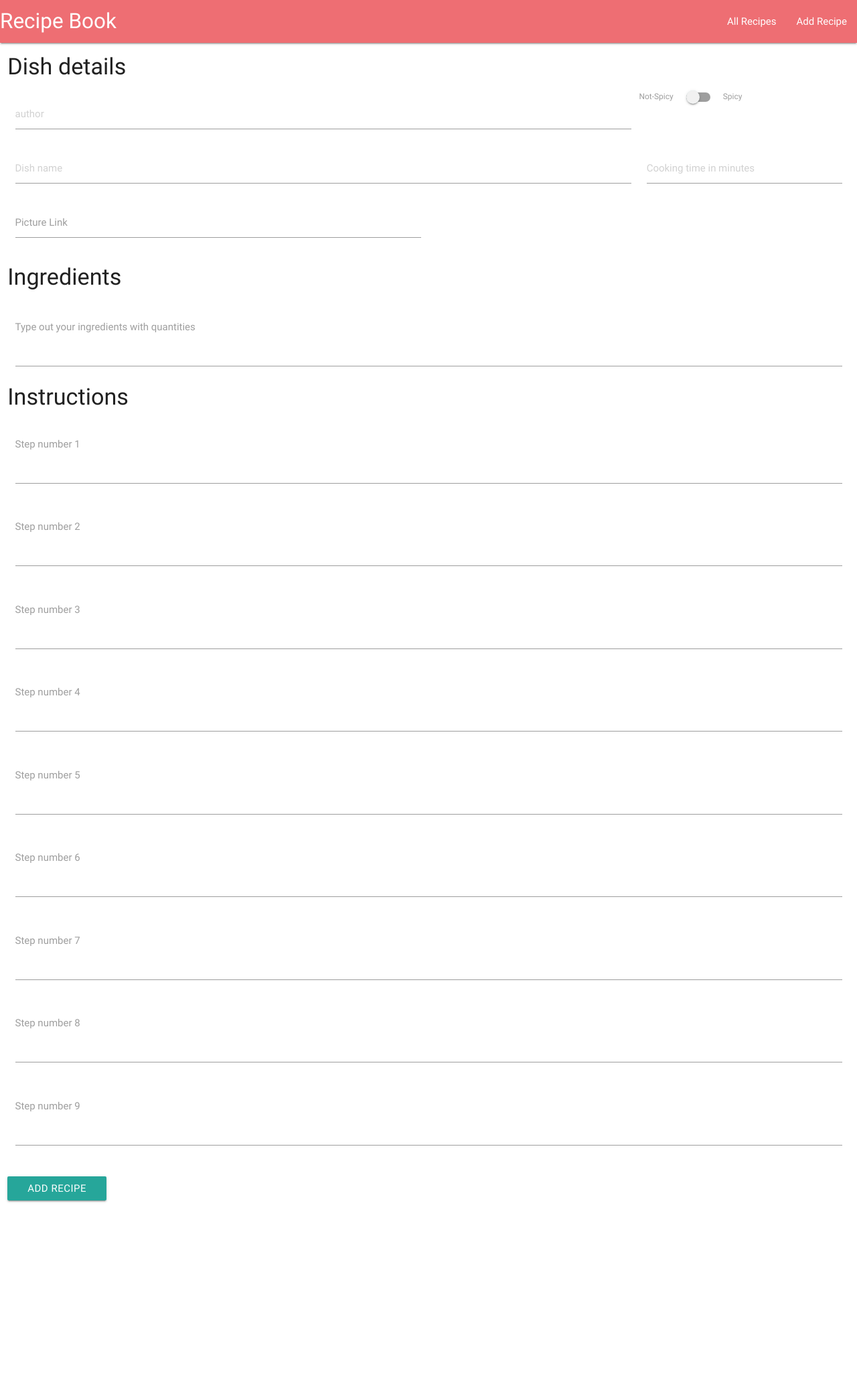
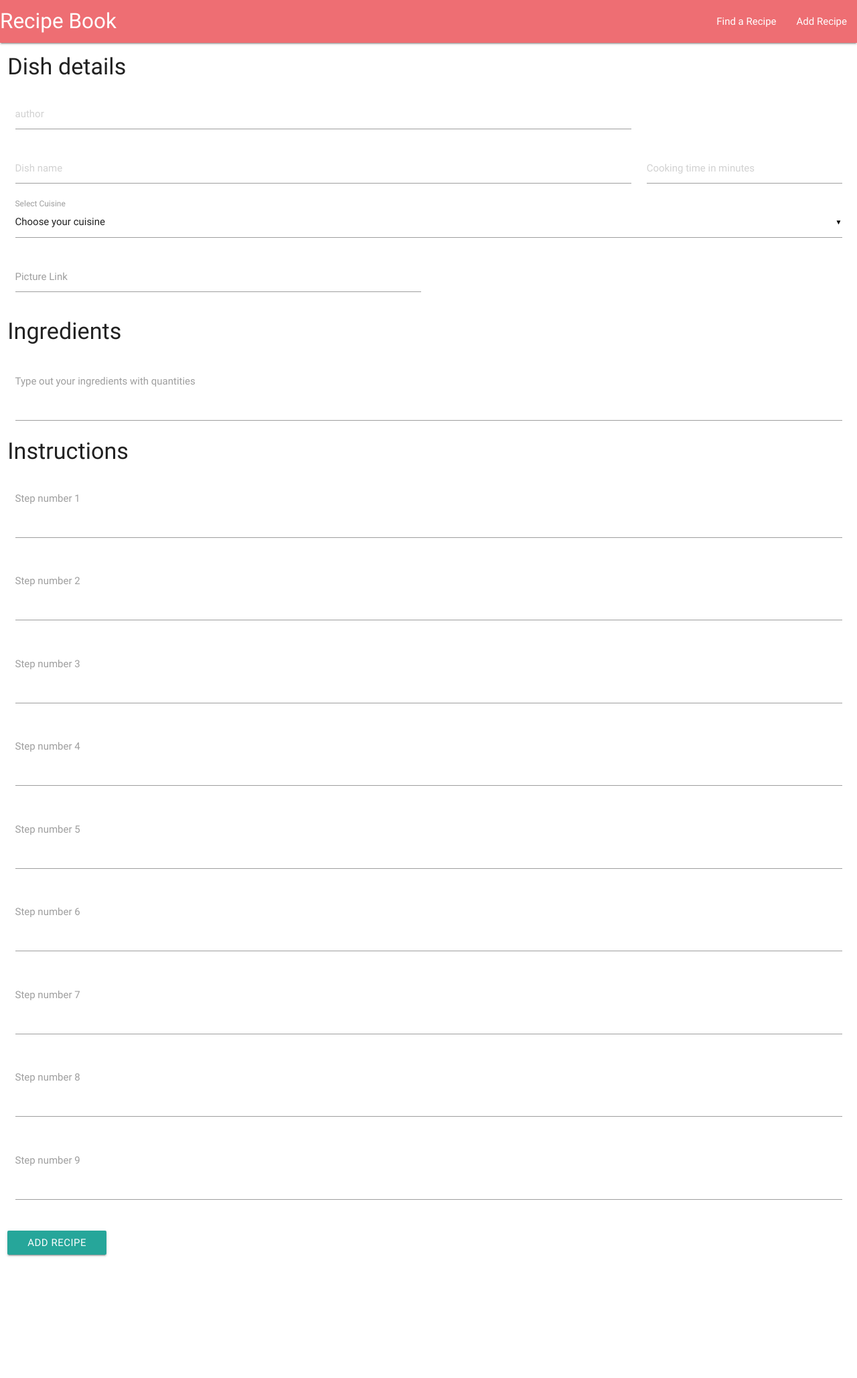
Before and after one commit to harryphelps2/recipe-hp, a Flask app: page /add_recipe in a window 1280 px wide. Shown: the top 2057 px of the page at 67% size. Before the commit the page ends 1795 px from the top, so only its background shows below. Run offline with Flask 2, Linux system fonts and the light colour scheme; data that the repository does not hold is empty; some libraries are stand-ins or nearby versions.

Commit message:
Add cuisine option.

```diff
--- a/app.py
+++ b/app.py
@@ -12,6 +12,18 @@ mongo = PyMongo(app)
 
 @app.route('/')
 def get_recipes():
+    return render_template("index.html",
+    recipes=mongo.db.recipes.find())
+
+# List and filter recipes
+@app.route('/list_recipes')
+def list_recipes():
+    # Filtered based on various criteria (e.g. allergens, cuisine, etc…) and
+    # order them based on some
+    # reasonable aspect (e.g. number of views or upvotes).
+    # Create a frontend page to
+    #  display these, and to show some summary statistics around the list (e.g. number
+    #  of matching recipes, number of new recipes.
     return render_template("list_recipes.html",
     recipes=mongo.db.recipes.find())
 
@@ -25,19 +37,17 @@ def upvote(recipe_id):
     recipes = mongo.db.recipes
     the_recipe =  mongo.db.recipes.find_one({"_id": ObjectId(recipe_id)})
     current_upvotes = the_recipe['upvotes']
-    print(type(current_upvotes))
     new_upvotes = current_upvotes + 1
-    print(type(new_upvotes))
     recipes.update(
         {'_id': ObjectId(recipe_id)},
         { '$set': { "upvotes": new_upvotes } }
     )
-    # the_recipe['upvotes'] += 1
     return redirect(url_for('cook_recipe', oid=recipe_id ))
 
 @app.route('/add_recipe')
 def add_recipe():
-    return render_template("add_recipe.html")
+    return render_template("add_recipe.html",
+    cuisines=mongo.db.cuisines.find())
 
 @app.route('/insert_recipe', methods=['POST','GET'])
 def insert_recipe():
@@ -49,7 +59,7 @@ def insert_recipe():
 @app.route('/edit_recipe/<recipe_id>', methods=['POST','GET'])
 def edit_recipe(recipe_id):
     the_recipe =  mongo.db.recipes.find_one({"_id": ObjectId(recipe_id)})
-    return render_template('edit_recipe.html', recipe=the_recipe)
+    return render_template('edit_recipe.html', recipe=the_recipe, cuisines=mongo.db.cuisines.find())
 
 @app.route('/update_recipe/<recipe_id>', methods=["GET","POST"])
 def update_recipe(recipe_id):
@@ -57,12 +67,13 @@ def update_recipe(recipe_id):
     recipes = mongo.db.recipes
     recipes.update( {'_id': ObjectId(recipe_id)},
     {
+        '$set':{
         'dish':request.form['dish'],
-        'author':username,
+        'author':request.form['author'],
         'cooking_time':request.form['cooking_time'],
         'picture' : request.form['picture'],
         'ingredients': request.form['ingredients'],
-        'upvotes': '0',
+        'cuisine' : request.form['cuisine'],
         'step_1':request.form['step_1'],
         'step_2':request.form['step_2'],
         'step_3':request.form['step_3'],
@@ -73,6 +84,7 @@ def update_recipe(recipe_id):
         'step_8':request.form['step_8'],
         'step_9':request.form['step_9'],
         'step_10':request.form['step_10']
+        }
     })
     return redirect(url_for('cook_recipe', oid=recipe_id ))
 
--- a/templates/add_recipe.html
+++ b/templates/add_recipe.html
@@ -4,7 +4,7 @@
     <form class="col s12" action="{{ url_for('insert_recipe') }}" method="POST" >
         <h4>Dish details</h4>
         <div class="input-field col s9">
-            <input placeholder="author" id="author" type="text" name="author" value="{{ username }}">
+            <input placeholder="author" id="author" type="text" name="author">
         </div>
         <div class="input-field col s9">
             <input placeholder="Dish name" id="dish" name="dish" type="text">
@@ -12,14 +12,16 @@
         <div class="input-field col s3">
             <input placeholder="Cooking time in minutes" id="cooking_time" name="cooking_time" type="text">
         </div>
-        <div class="switch">
-            <label>
-                Not-Spicy
-                <input type="checkbox" id="spicy" name="spicy">
-                <span class="lever"></span>
-                Spicy
-            </label>
+        <div class="input-field col s12">
+            <select name="cuisine">
+                <option value="" disabled selected>Choose your cuisine</option>
+                {% for cuisine in cuisines %}
+                <option value="{{ cuisine.cuisine }}">{{ cuisine.cuisine }}</option>
+                {% endfor %}
+            </select>
+            <label>Select Cuisine</label>
         </div>
+
         <div class="row">
             <div class="input-field col s6">
                 <input id="picture_link" type="text" class="validate" name="picture">
--- a/templates/base.html
+++ b/templates/base.html
@@ -14,7 +14,7 @@
             <div class="nav-wrapper">
                 <a href="/" class="brand-logo">Recipe Book</a>
                 <ul id="nav-mobile" class="right hide-on-med-and-down">
-                <li><a href="{{ url_for('get_recipes') }}">All Recipes</a></li>
+                <li><a href="{{ url_for('list_recipes') }}">Find a Recipe</a></li>
                 <li><a href="{{ url_for('add_recipe') }}">Add Recipe</a></li>
                 </ul>
             </div>
@@ -31,6 +31,7 @@
         $(document).ready(function(){
             $('.collapsible').collapsible();
             $('select').material_select();
+            $('select').formSelect();
         });
         </script>
     </body>
--- a/templates/cook_recipe.html
+++ b/templates/cook_recipe.html
@@ -1,9 +1,12 @@
 {% extends 'base.html' %}
 {% block content %}
 {% for recipe in recipe %}
+<div class="row">
     <div>
         <img class="responsive-img" src="{{ recipe.picture }}">
         <h2>{{ recipe.dish }}</h2>
+        <p>Cuisine: {{ recipe.cuisine }}</p>
+        <p>{{ recipe.upvotes }} found this delicious</p>
     </div>
     <div>
         <h3>Ingredients</h3>
@@ -57,4 +60,5 @@
         <a class="waves-effect waves-light btn" href="{{ url_for('delete_recipe', recipe_id=recipe._id) }}">Delete</a>
     </div>
 {% endfor %}
+</div>
 {% endblock %}
```
Also changed, not shown: templates/edit_recipe.html (+13 -0 lines), templates/index.html (+11 -18 lines), templates/list_recipes.html (+18 -10 lines).
